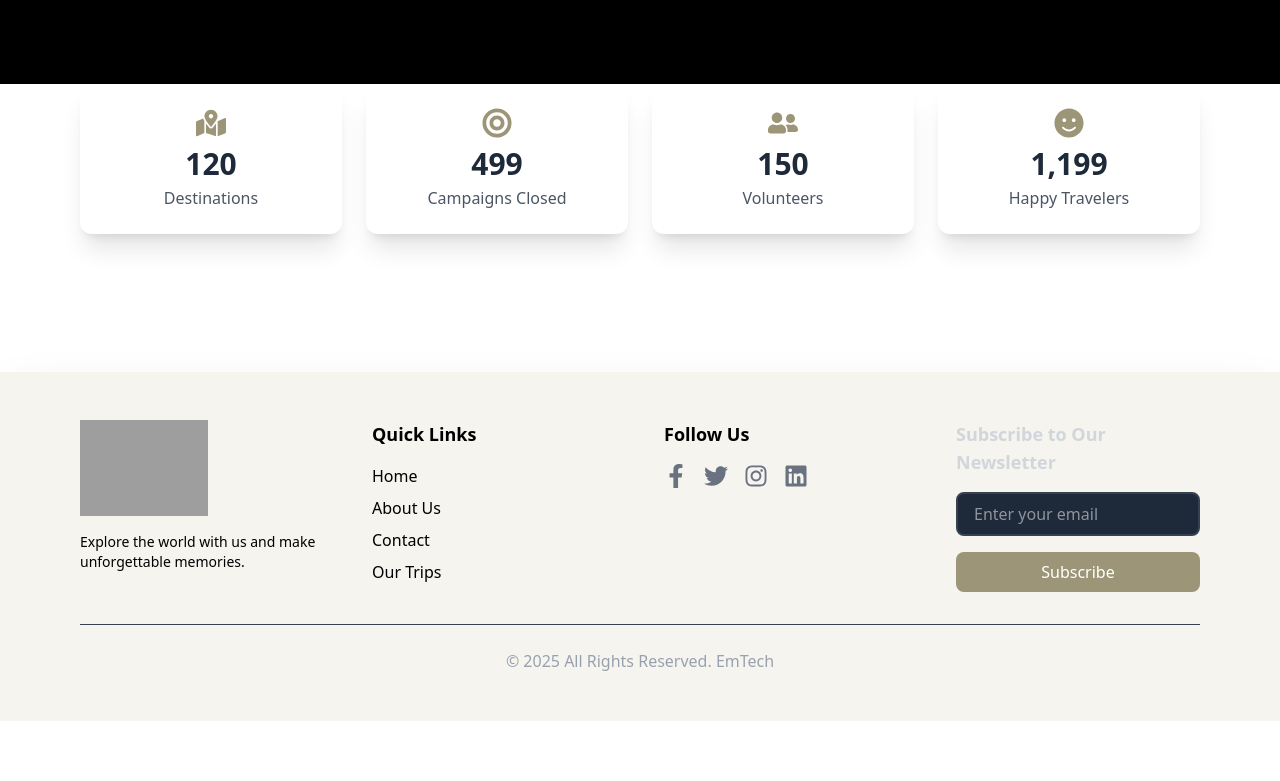
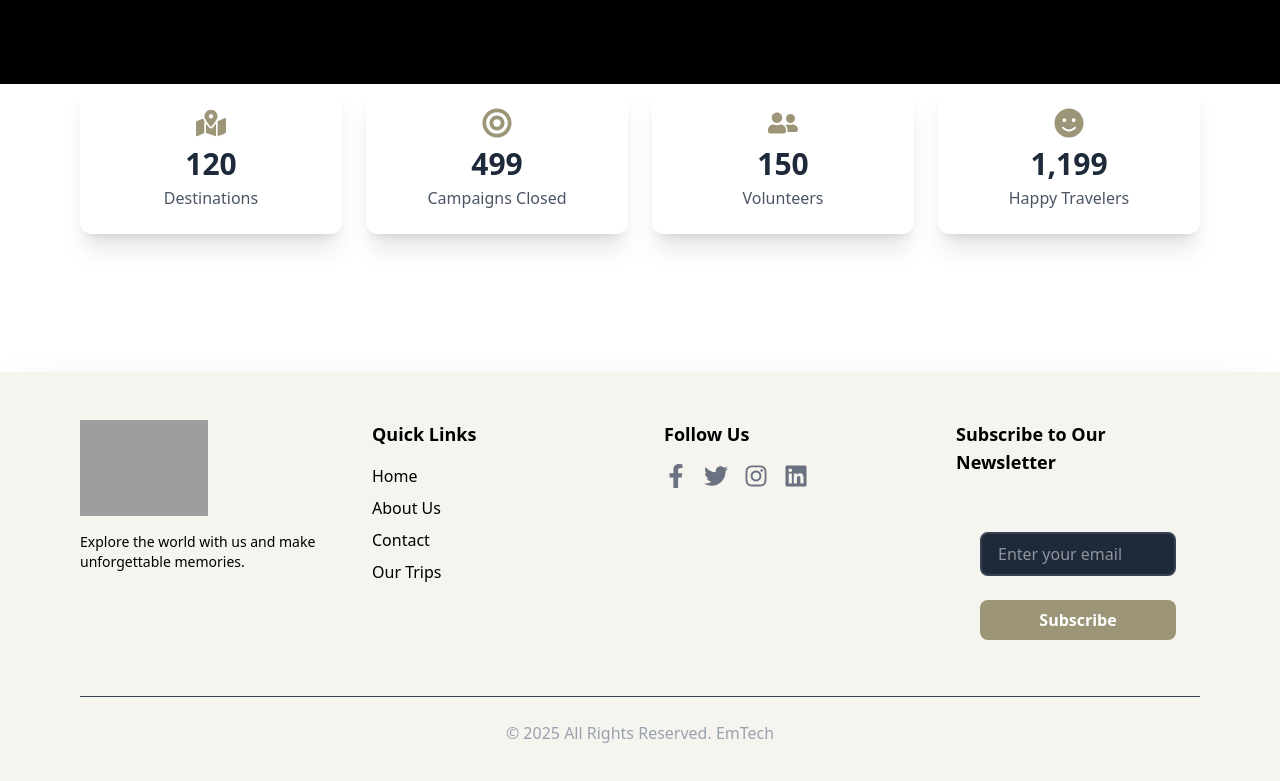
Before and after one commit to emachizy/compass-trybe, a React (Vite) app: page / in a window 1280 px wide. Shown: the part 2672-3453 px from the top of the page. Before the commit the page ends 3393 px from the top, so only its background shows below. Built offline with nearby package versions, Linux system fonts and the light colour scheme; grey boxes are pictures that could not be loaded; a web font is replaced by a local one.

Commit message:
updated subscribe functionality

```diff
--- a/package.json
+++ b/package.json
@@ -11,6 +11,7 @@
   },
   "dependencies": {
     "@tailwindcss/vite": "^4.1.0",
+    "firebase": "^11.6.0",
     "lucide-react": "^0.487.0",
     "react": "^19.0.0",
     "react-countup": "^6.5.3",
--- a/src/components/Footer.jsx
+++ b/src/components/Footer.jsx
@@ -6,8 +6,29 @@ import {
 } from "react-icons/fa";
 import { Link } from "react-router-dom";
 import cLogo from "../assets/images/c-trybe-logo.png";
+import { collection, addDoc, Timestamp } from "firebase/firestore";
+import { db } from "../firebase"; // import your firebase config
+import { useState } from "react";
 
 const Footer = () => {
+  const [email, setEmail] = useState("");
+
+  const handleSubscribe = async (e) => {
+    e.preventDefault();
+    if (!email) return alert("Please enter your email");
+
+    try {
+      await addDoc(collection(db, "subscribers"), {
+        email,
+        subscribedAt: Timestamp.now(),
+      });
+      alert("Subscribed successfully!");
+      setEmail("");
+    } catch (error) {
+      console.error("Error adding document: ", error);
+      alert("Something went wrong");
+    }
+  };
   return (
     <footer className="bg-[#f5f4ee] text- md:mt-20 mt-[500px] py-12 shadow-2xl">
       <div className="max-w-6xl mx-auto px-4">
@@ -78,18 +99,26 @@ const Footer = () => {
           </div>
 
           {/* Newsletter Signup */}
-          <div className="flex flex-col">
-            <h4 className="text-lg font-semibold text-gray-300 mb-4">
+          <div>
+            <h4 className="text-lg font-semibold mb-4">
               Subscribe to Our Newsletter
             </h4>
+            <form onSubmit={handleSubscribe} className="flex flex-col gap-2">
               <input
                 type="email"
                 placeholder="Enter your email"
+                value={email}
+                onChange={(e) => setEmail(e.target.value)}
                 className="px-4 py-2 rounded-lg bg-gray-800 text-white border-2 border-gray-700 focus:outline-none focus:border-[#9d9577] mb-4"
+                required
               />
-            <button className="bg-[#9d9577] text-white py-2 px-6 rounded-lg hover:bg-[#fff] hover:text-[#9d9577]">
+              <button
+                type="submit"
+                className="bg-[#9d9577] hover:bg-white hover:text-[#9d9577] text-white font-semibold px-6 py-2 rounded-lg transition-all duration-300"
+              >
                 Subscribe
               </button>
+            </form>
           </div>
         </div>
 
--- /dev/null
+++ b/src/firebase.js
@@ -0,0 +1,25 @@
+// src/firebase.js
+// import { initializeApp } from "firebase/app";
+import { getFirestore } from "firebase/firestore";
+
+// Import the functions you need from the SDKs you need
+import { initializeApp } from "firebase/app";
+// TODO: Add SDKs for Firebase products that you want to use
+// https://firebase.google.com/docs/web/setup#available-libraries
+
+// Your web app's Firebase configuration
+const firebaseConfig = {
+  apiKey: "AIzaSyChr0aNm5_6vE0CLpzpT9K42iZKLiYwYrw",
+  authDomain: "compass-trybe.firebaseapp.com",
+  projectId: "compass-trybe",
+  storageBucket: "compass-trybe.firebasestorage.app",
+  messagingSenderId: "206366659207",
+  appId: "1:206366659207:web:62ada61d56781caa191e22",
+};
+
+// Initialize Firebase
+const app = initializeApp(firebaseConfig);
+
+const db = getFirestore(app);
+
+export { db };
--- a/src/pages/NotFound.jsx
+++ b/src/pages/NotFound.jsx
@@ -35,7 +35,7 @@ const NotFound = () => {
   return (
     <div className="min-h-screen bg-gradient-to-br from-indigo-50 via-purple-50 to-pink-50 flex items-center justify-center p-4">
       <div className="max-w-md w-full bg-white/90 backdrop-blur-lg rounded-2xl shadow-xl p-8 transform transition-all hover:scale-[1.02]">
-        <h1 className="text-3xl md:text-4xl font-bold text-gray-800 mb-4 bg-gradient-to-r from-indigo-600 to-purple-600 bg-clip-text text-transparent">
+        <h1 className="text-3xl md:text-4xl font-bold text-[#9d9577] mb-4 bg-gradient-to-r from-indigo-600 to-purple-600 bg-clip-text">
           This destination is still being mapped 😔
         </h1>
         <p className="text-lg text-gray-600 mb-6 font-medium">
@@ -44,7 +44,7 @@ const NotFound = () => {
         </p>
         <Link
           to="/"
-          className="inline-block px-6 py-3 bg-indigo-600 text-white font-semibold rounded-lg shadow-md hover:bg-indigo-700 transition-all duration-300 hover:shadow-lg"
+          className="inline-block px-6 py-3 bg-[#9d9577] text-white font-semibold rounded-lg shadow-md hover:bg-[#fff] hover:text-[#9d9577] transition-all duration-300 hover:shadow-lg"
         >
           Return to Base Camp
         </Link>
```
Also changed, not shown: 1 other file (tests, documents, lock files or other folders). Lines whose indentation alone changed are shown as unchanged.
